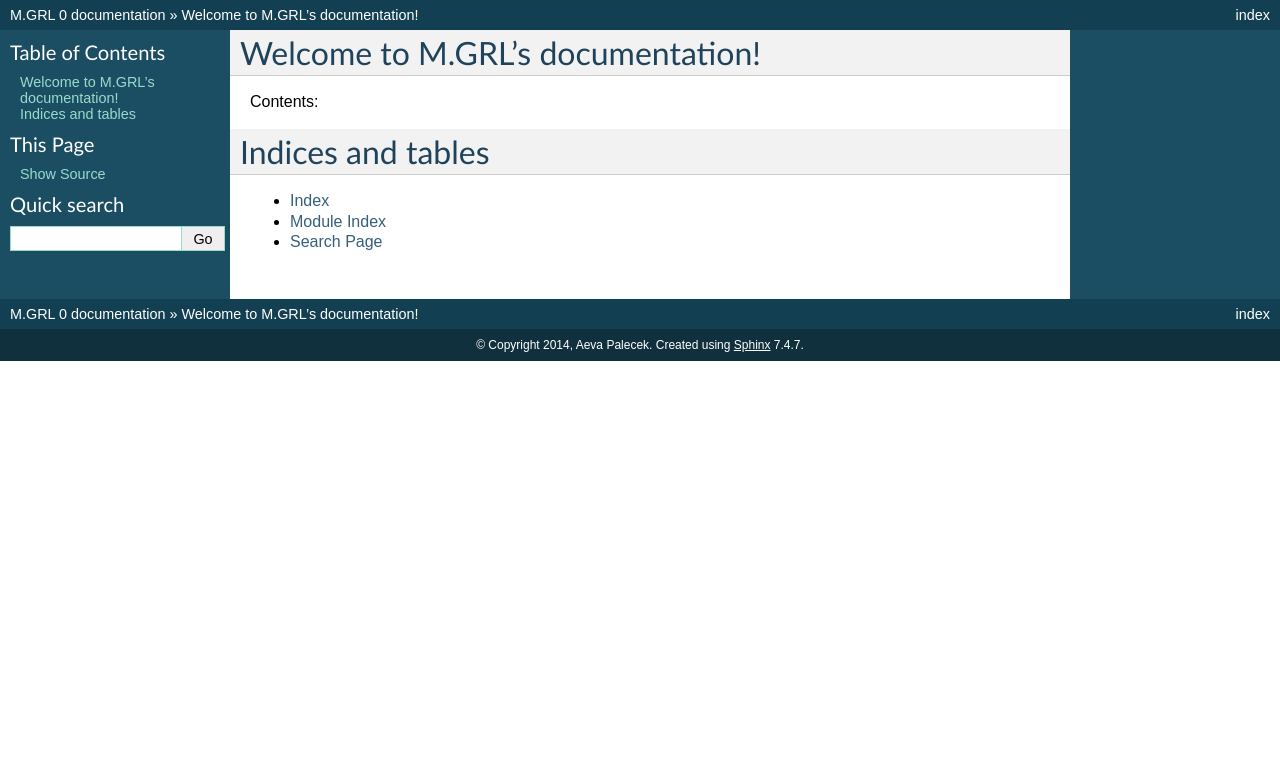
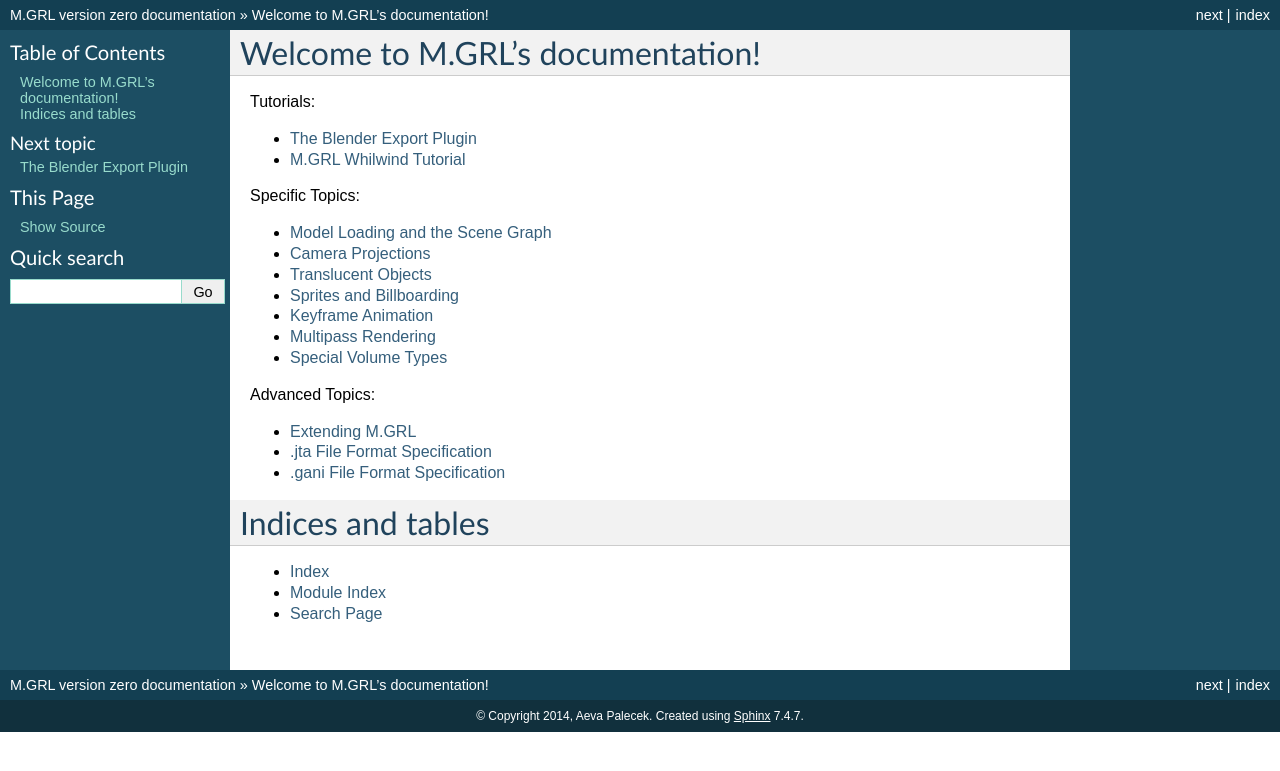
Before and after one commit to Aeva/m.grl, a Sphinx documentation site: the page built from docs/source/index.rst, in a window 1280 px wide. Shown: the top 771 px of the page. Built offline with Sphinx 7.4.7, drawn with Linux system fonts in a browser that asks for light colours.

Commit message:
#30 added blank topic pages

```diff
--- /dev/null
+++ b/docs/source/advanced/extending.rst
@@ -0,0 +1,4 @@
+
+
+Extending M.GRL
+===============
--- /dev/null
+++ b/docs/source/advanced/gani_spec.rst
@@ -0,0 +1,4 @@
+
+
+.gani File Format Specification
+===============================
--- /dev/null
+++ b/docs/source/advanced/jta_spec.rst
@@ -0,0 +1,4 @@
+
+
+.jta File Format Specification
+==============================
--- a/docs/source/conf.py
+++ b/docs/source/conf.py
@@ -49,9 +49,9 @@ copyright = '2014, Aeva Palecek'
 # built documents.
 #
 # The short X.Y version.
-version = '0'
+version = '0.0'
 # The full version, including alpha/beta/rc tags.
-release = '0'
+release = 'version zero'
 
 # The language for content autogenerated by Sphinx. Refer to documentation
 # for a list of supported languages.
--- /dev/null
+++ b/docs/source/examples/animation.rst
@@ -0,0 +1,4 @@
+
+
+Keyframe Animation
+==================
--- /dev/null
+++ b/docs/source/examples/blending.rst
@@ -0,0 +1,4 @@
+
+
+Translucent Objects
+===================
--- /dev/null
+++ b/docs/source/examples/cameras.rst
@@ -0,0 +1,4 @@
+
+
+Camera Projections
+==================
--- /dev/null
+++ b/docs/source/examples/graph.rst
@@ -0,0 +1,4 @@
+
+
+Model Loading and the Scene Graph
+=================================
--- /dev/null
+++ b/docs/source/examples/multipass.rst
@@ -0,0 +1,4 @@
+
+
+Multipass Rendering
+===================
--- /dev/null
+++ b/docs/source/examples/sprites.rst
@@ -0,0 +1,4 @@
+
+
+Sprites and Billboarding
+========================
--- /dev/null
+++ b/docs/source/examples/volumes.rst
@@ -0,0 +1,4 @@
+
+
+Special Volume Types
+====================
--- a/docs/source/index.rst
+++ b/docs/source/index.rst
@@ -6,11 +6,32 @@
 Welcome to M.GRL's documentation!
 =================================
 
-Contents:
+Tutorials:
 
 .. toctree::
-   :maxdepth: 2
 
+   intro/blender.rst
+   intro/walkthrough.rst
+
+Specific Topics:
+
+.. toctree::
+
+   examples/graph.rst
+   examples/cameras.rst
+   examples/blending.rst
+   examples/sprites.rst
+   examples/animation.rst
+   examples/multipass.rst
+   examples/volumes.rst
+
+Advanced Topics:
+
+.. toctree::
+
+   advanced/extending.rst
+   advanced/jta_spec.rst
+   advanced/gani_spec.rst
 
 
 Indices and tables
--- /dev/null
+++ b/docs/source/intro/blender.rst
@@ -0,0 +1,4 @@
+
+
+The Blender Export Plugin
+=========================
--- /dev/null
+++ b/docs/source/intro/walkthrough.rst
@@ -0,0 +1,4 @@
+
+
+M.GRL Whilwind Tutorial
+=======================
```
